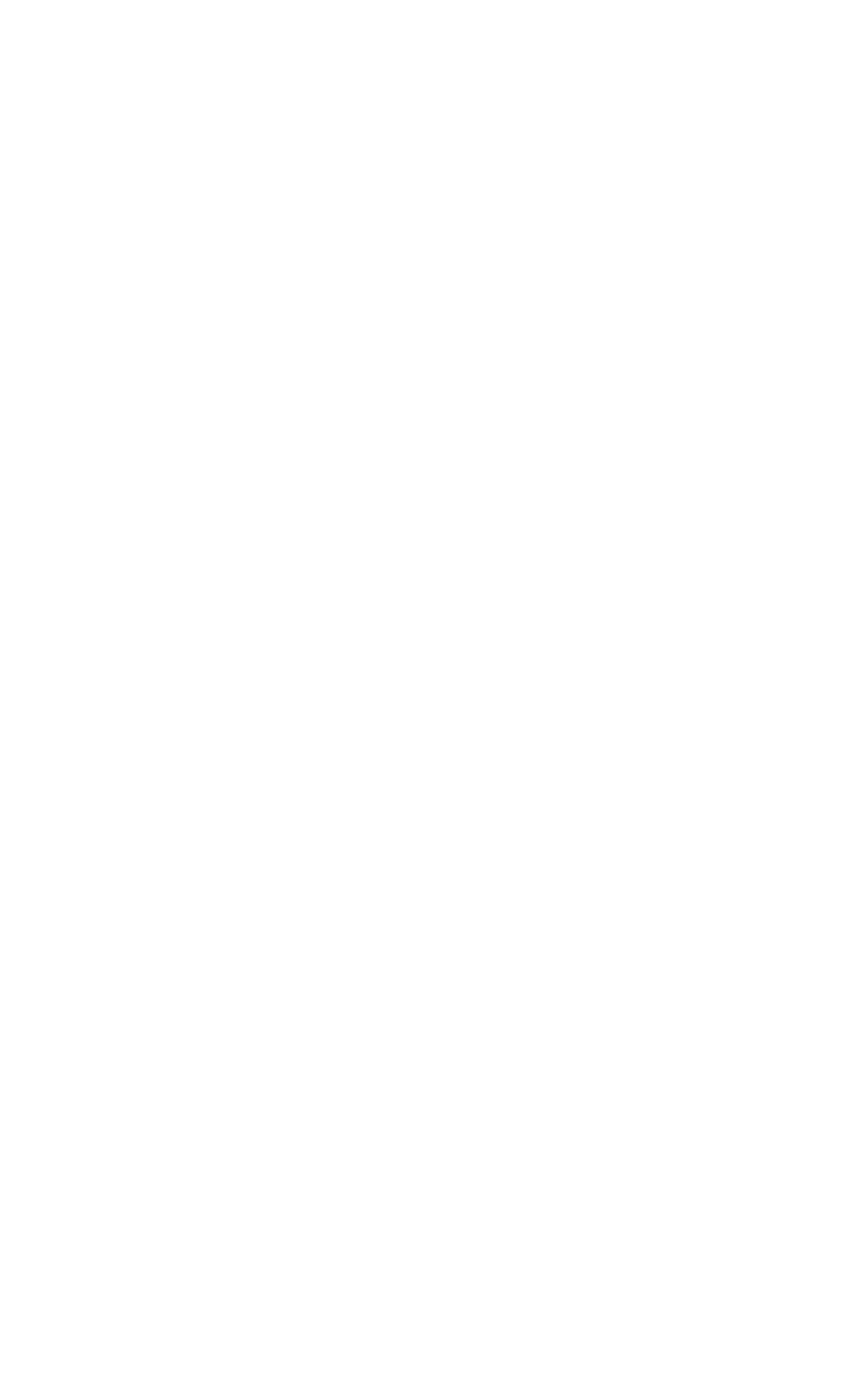
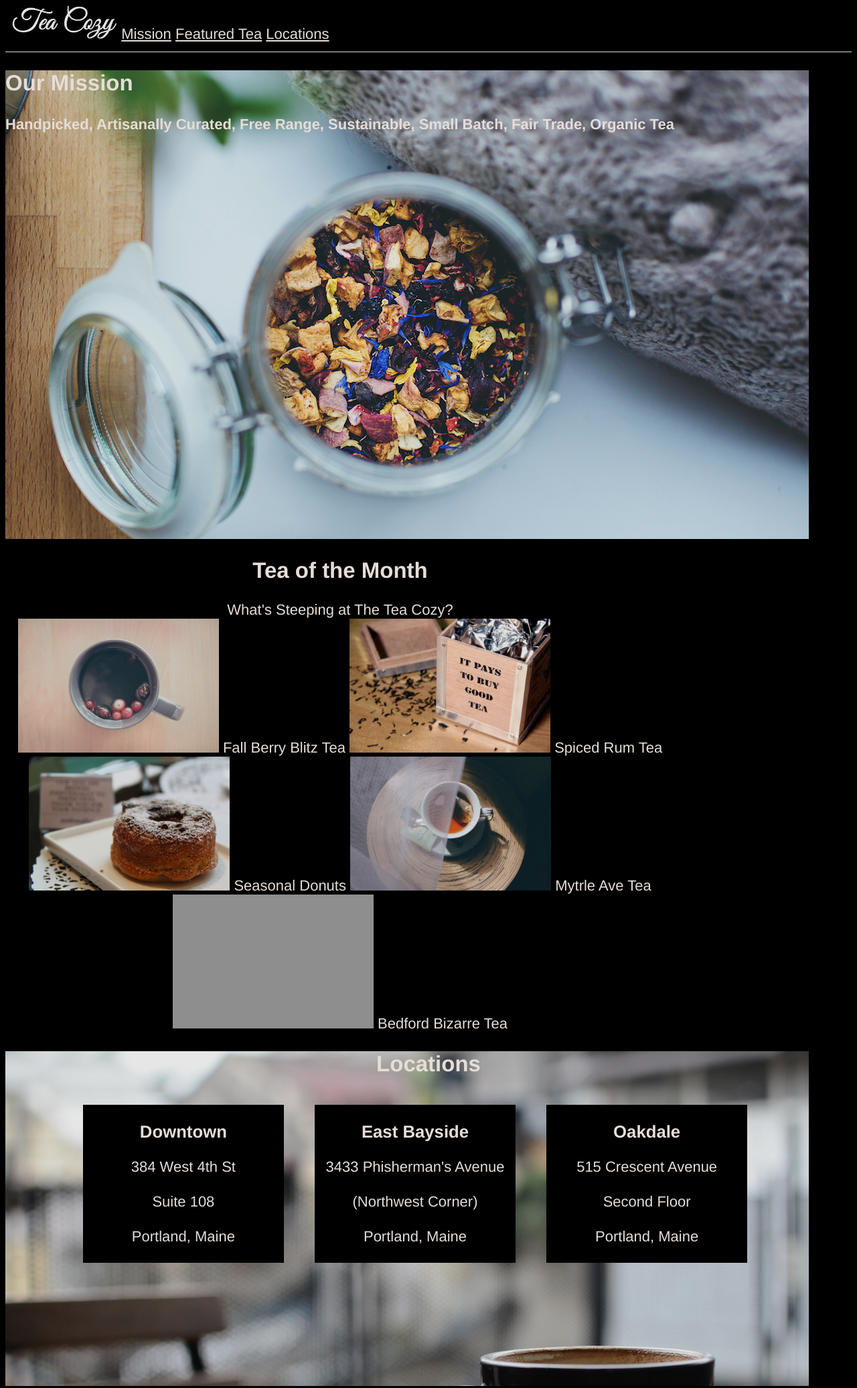
Before and after one commit to dashuto4ka/tea-cozy, a plain HTML site: page index.html in a window 1280 px wide. Shown: the top 2073 px of the page at 67% size. Before the commit the page ends 800 px from the top, so only its background shows below. Drawn offline with Linux system fonts and the light colour scheme; grey boxes are pictures that could not be loaded.

Commit message:
Draft HTML and CSS

```diff
--- a/index.html
+++ b/index.html
@@ -6,6 +6,64 @@
       <link href="resources/css/style.css" rel="stylesheet" type="text/css">
    </head>
    <body>
-
+      <header>
+         <img src="resources/images/img-tea-cozy-logo.png">
+      	 <nav>
+      		<a href="#mission">Mission</a>
+      		<a href="#featured">Featured Tea</a>
+      		<a href="#locations">Locations</a>
+      	 </nav>
+      </header>
+      <div class="mission">
+      	<div class="ourmission">
+         	<h2 id="mission">Our Mission</h2>
+         	<h4>Handpicked, Artisanally Curated, Free Range, Sustainable, Small Batch, Fair Trade, Organic Tea</h4>
+         </div>
+      </div>
+      <div class="teamonth">
+      	<h2 id="featured">Tea of the Month</h2>
+      	What's Steeping at The Tea Cozy?
+      	  <div class="teaimg">
+      	  	 <img src="resources/images/img-berryblitz.jpg">
+      	  	 Fall Berry Blitz Tea
+      	  	 <img src="resources/images/img-spiced-rum.jpg">
+      	  	 Spiced Rum Tea
+      	  	 <img src="resources/images/img-donut.jpg">
+      	  	 Seasonal Donuts
+      	  	 <img src="resources/images/img-myrtle-ave.jpg">
+      	  	 Mytrle Ave Tea
+      	  	 <img src="resources/images/img-bedford-bizarre.jpg">
+      	  	 Bedford Bizarre Tea
+      	  </div>
+      </div>
+      <div class="locations">
+      	<h2 id="locations">Locations</h2>
+      	 <div class="loc">
+      	 	<h3>Downtown</h3>
+      	 	384 West 4th St <br /> <br />
+      	 	Suite 108 <br /> <br />
+      	 	Portland, Maine <br /> <br />
+      	 </div>
+      	 <div class="loc">
+      	 	<h3>East Bayside</h3>
+      	 	3433 Phisherman's Avenue <br /> <br />
+      	 	(Northwest Corner) <br /> <br />
+      	 	Portland, Maine <br /> <br />
+      	 </div>
+      	 <div class="loc">
+      	 	<h3>Oakdale</h3>
+      	 	515 Crescent Avenue <br /> <br />
+      	 	Second Floor <br /> <br />
+      	 	Portland, Maine <br /> <br />
+      	 </div>
+      </div>
+      <div class="contact">
+      	<h2>The Tea Cozy</h2>
+      	<h5>contact@theteacozy.com</h5>
+      	917-555-8904
+      </div>
+      <footer>
+      	copyright The Tea Cozy 2017
+      </footer>
    </body>
 </html>
--- a/resources/css/style.css
+++ b/resources/css/style.css
@@ -0,0 +1,73 @@
+body {
+	font-family: Helvetica;
+	font-size: 22px;
+	color: seashell;
+	background-color: black;
+	opacity: 0.9;
+}
+
+header {
+	border-bottom: solid seashell 1px;
+	height: 69px;
+	background: black;
+	width: 100%;
+}
+
+header img {
+	margin-left: 10px;
+	height: 50px;
+}
+
+nav {
+	display: inline-block;
+	text-align: right;
+}
+
+nav a {
+	color: seashell;
+}
+
+.mission {
+	display: flex-inline;
+	height: 700px;
+	background-image: url('../images/img-mission-background.jpg');
+	background-repeat: no-repeat;
+}
+
+.ourmission {
+}
+
+.teamonth {
+	text-align: center;
+	width: 1000px;
+}
+
+.teaimg img {
+	width: 300px;
+	height: 200px;
+}
+
+.locations {
+	text-align: center;
+	background-image: url('../images/img-locations-background.jpg');
+	background-repeat: no-repeat;
+	height: 500px;
+}
+
+.loc {
+	display: inline-block;
+	background-color: black;
+	width: 300px;
+	text-align: center;
+	margin-top: 15px;
+	margin-right: 40px;
+}
+
+.contact {
+	text-align: center;
+	height: 200px;
+}
+
+footer {
+	margin-left: 20px;
+}
```
Also changed, not shown: 2 other files.
